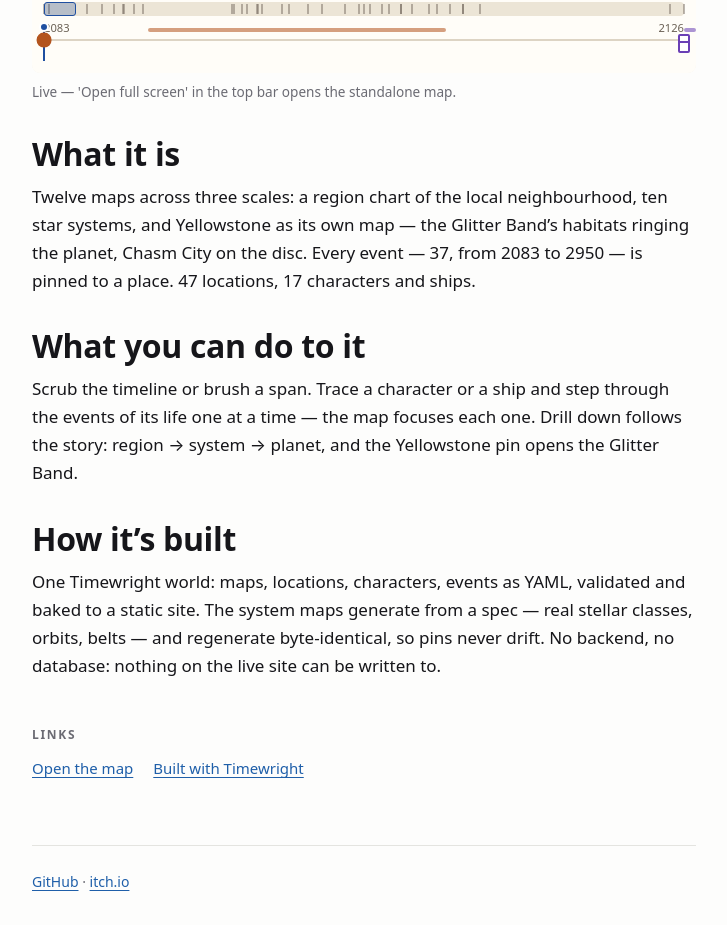
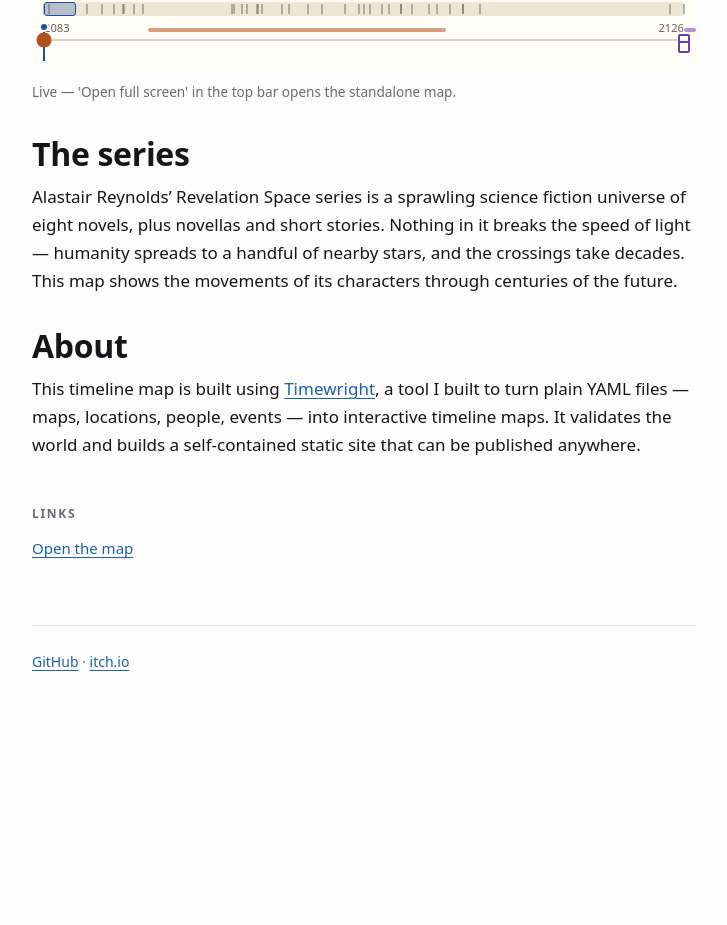
Before and after one commit to swan-eternal/swan-eternal.github.io, an Astro site: page /projects/revelation-space in a window 1280 px wide. Shown: the part 1177-2102 px from the top of the page, without its empty margins (276-1003 px from the left). After the commit the page ends 1964 px from the top, so only its background shows below. Built offline with nearby package versions, Linux system fonts and the light colour scheme; Astro itself is replaced by a stand-in of ours.

Commit message:
Revelation Space page: series + About sections
Body replaced with the two sections Jason outlined: an introduction to the series (eight novels plus novellas and short stories; no-FTL setting) and an About section crediting Timewright, hyperlinked inline. Links section trimmed to 'Open the map' since the tool link now lives in the body.

```diff
--- a/src/content/projects/revelation-space.md
+++ b/src/content/projects/revelation-space.md
@@ -12,8 +12,6 @@ cover: "./images/revelation-space.jpg"
 links:
   - label: Open the map
     url: https://swan-eternal.github.io/revelation-space/
-  - label: Built with Timewright
-    url: https://github.com/swan-eternal/timewright
 embeds:
   - title: Revelation Space — interactive map
     src: /revelation-space/
@@ -21,25 +19,18 @@ embeds:
     caption: "Live — 'Open full screen' in the top bar opens the standalone map."
 ---
 
-## What it is
+## The series
 
-Twelve maps across three scales: a region chart of the local
-neighbourhood, ten star systems, and Yellowstone as its own map — the
-Glitter Band's habitats ringing the planet, Chasm City on the disc.
-Every event — 37, from 2083 to 2950 — is pinned to a place. 47
-locations, 17 characters and ships.
+Alastair Reynolds' Revelation Space series is a sprawling science
+fiction universe of eight novels, plus novellas and short stories.
+Nothing in it breaks the speed of light — humanity spreads to a handful
+of nearby stars, and the crossings take decades. This map shows the
+movements of its characters through centuries of the future.
 
-## What you can do to it
+## About
 
-Scrub the timeline or brush a span. Trace a character or a ship and
-step through the events of its life one at a time — the map focuses
-each one. Drill down follows the story: region → system → planet, and
-the Yellowstone pin opens the Glitter Band.
-
-## How it's built
-
-One Timewright world: maps, locations, characters, events as YAML,
-validated and baked to a static site. The system maps generate from a
-spec — real stellar classes, orbits, belts — and regenerate
-byte-identical, so pins never drift. No backend, no database: nothing
-on the live site can be written to.
+This timeline map is built using
+[Timewright](https://github.com/swan-eternal/timewright), a tool I built
+to turn plain YAML files — maps, locations, people, events — into
+interactive timeline maps. It validates the world and builds a
+self-contained static site that can be published anywhere.
```
